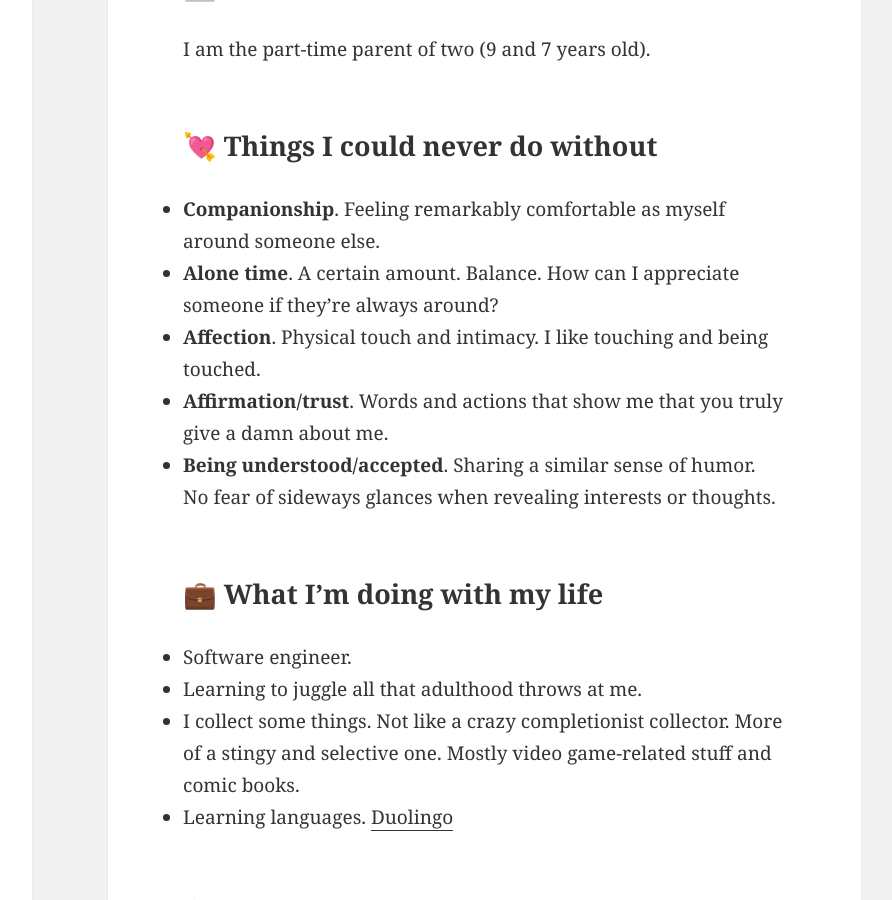
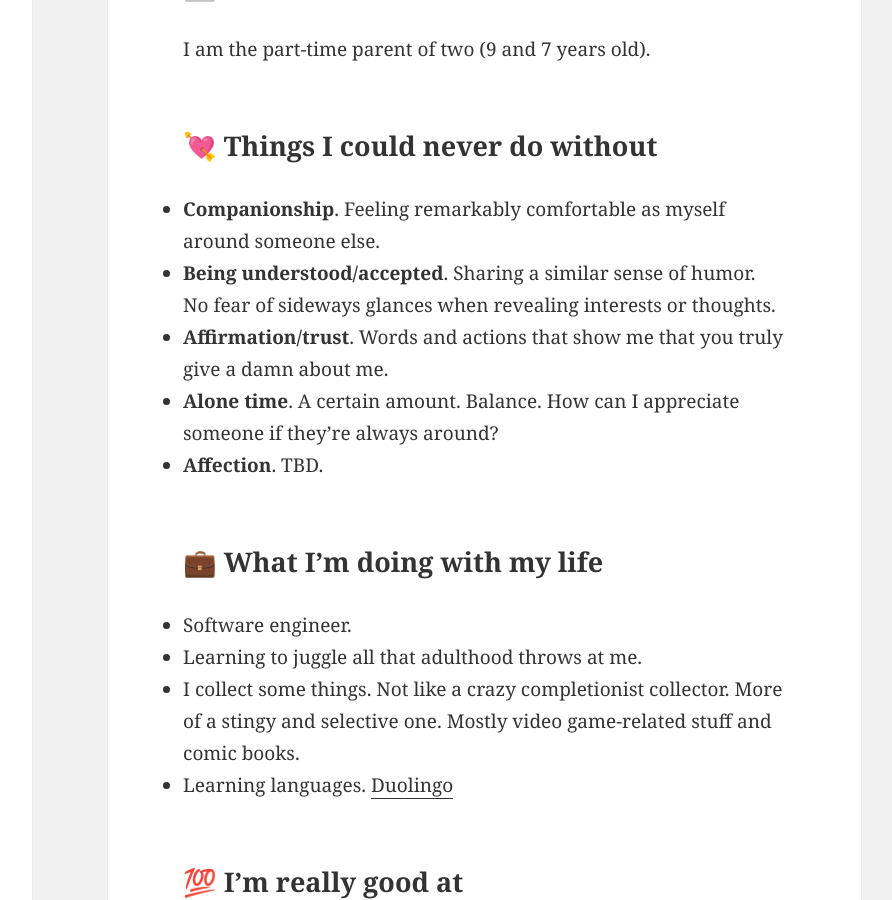
Before and after one commit to radsectors-irl/radsectors-irl.github.io, a Jekyll site: the page built from about.md, in a window 1280 px wide and 900 px high, scrolled down 2042 px. Shown: the whole window, without its empty margins (344-1236 px from the left). Built offline with Jekyll 4.4.1, drawn with Linux system fonts in a browser that asks for light colours.

Commit message:
updated infos

```diff
--- a/about.md
+++ b/about.md
@@ -46,10 +46,10 @@ I am the part-time parent of two (9 and 7 years old).
 ### 💘 Things I could never do without
 
 - **Companionship**. Feeling remarkably comfortable as myself around someone else.
+- **Being understood/accepted**. Sharing a similar sense of humor. No fear of sideways glances when revealing interests or thoughts.
+- **Affirmation/trust**. Words and actions that show me that you truly give a damn about me.
 - **Alone time**. A certain amount. Balance. How can I appreciate someone if they’re always around?
-- **Affection**. Physical touch and intimacy. I like touching and being touched.
-- **Affirmation/trust**. Words and actions that show me that you truly give a damn about me.
-- **Being understood/accepted**. Sharing a similar sense of humor. No fear of sideways glances when revealing interests or thoughts.
+- **Affection**. TBD.
 
 ### 💼 What I’m doing with my life
 
```
